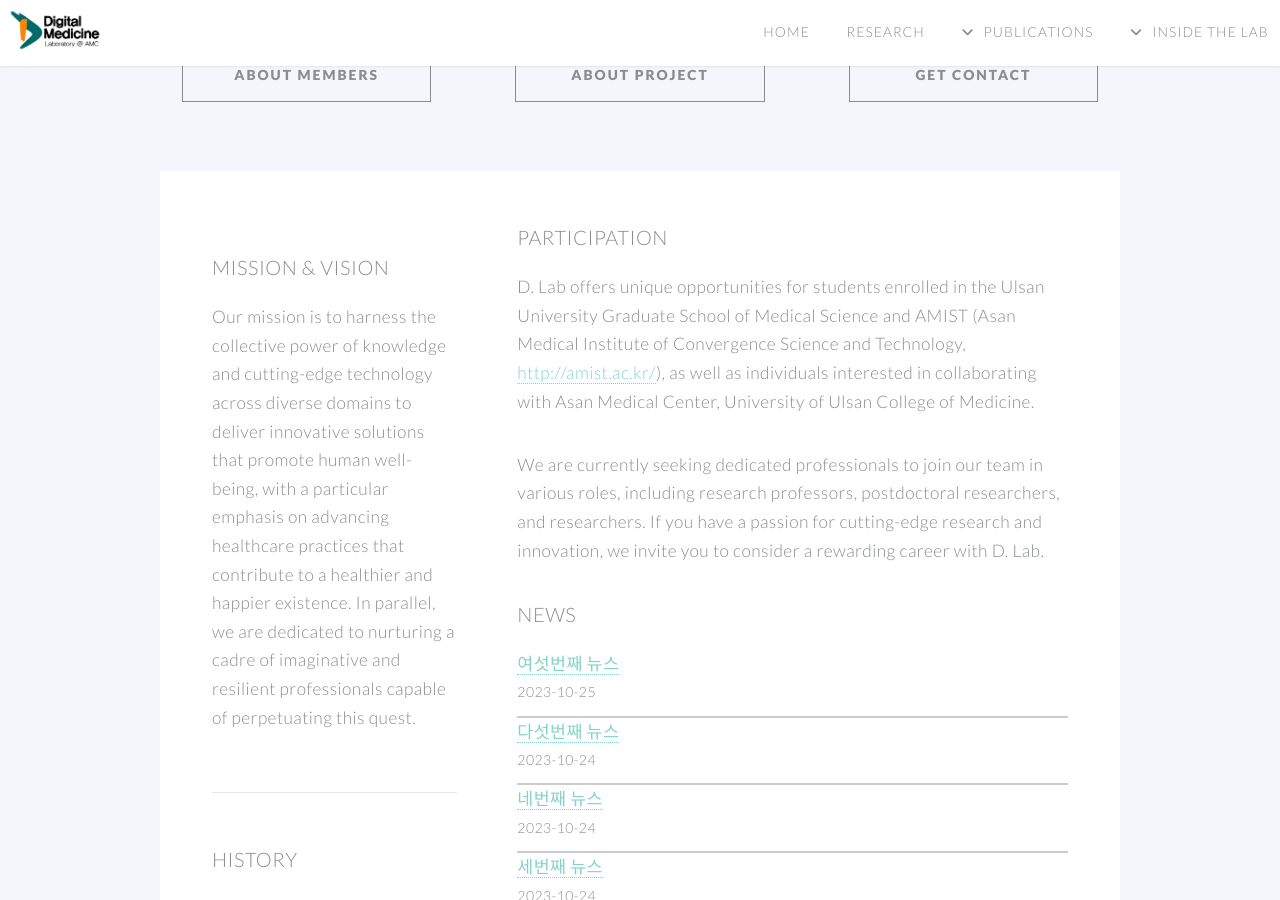
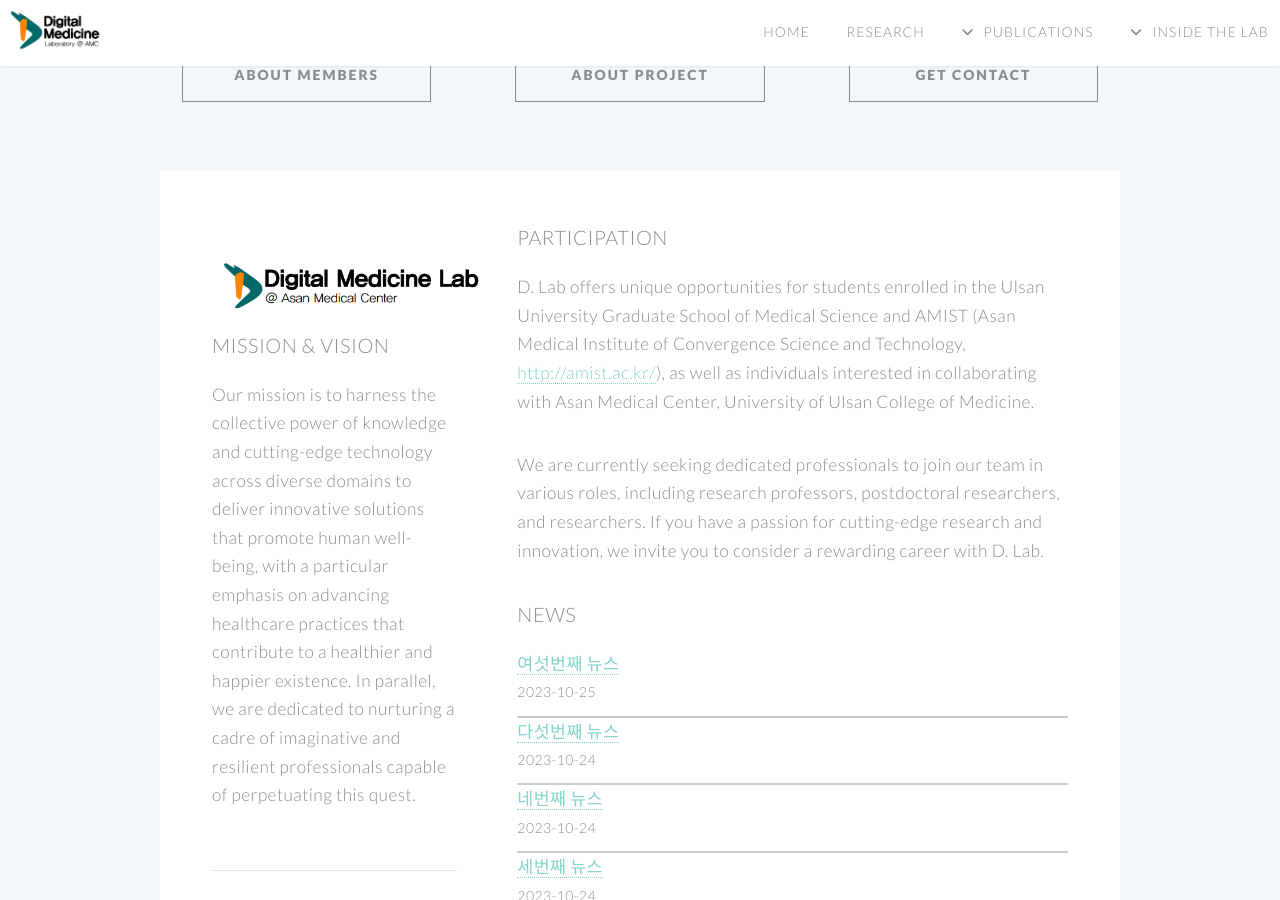
Before and after one commit to ydon1111/ydon1111.github.io, a Jekyll site: the page built from htmls/inside_the_lab/DHLAB@AMC.html, in a window 1280 px wide and 900 px high, scrolled down 644 px. Built offline with Jekyll 4.4.1, drawn with Linux system fonts in a browser that asks for light colours; nearby versions of some CDN libraries.

Commit message:
insidethelab logo 추가

```diff
--- a/htmls/inside_the_lab/DHLAB@AMC.html
+++ b/htmls/inside_the_lab/DHLAB@AMC.html
@@ -85,7 +85,9 @@ layout: default
 				<!-- Sidebar -->
 				<div class="sidebar">
 					<section>
+						<img src="/images/logo/logo2.png" alt="" style="width: 280px;">
 						<header>
+
 							<h3>MISSION & VISION</h3>
 						</header>
 						<p style="margin-bottom: 8px;">Our mission is to harness the collective power of knowledge and cutting-edge technology
--- a/htmls/publications/publications_conference.html
+++ b/htmls/publications/publications_conference.html
@@ -8,7 +8,7 @@ layout: default
         <span class="icon fa-solid fa-scroll"></span>
         <h2>publications</h2>
         &nbsp;
-        <p style="font-size: 28px; color:#999999 ;">Conference</p>
+        <p style="font-size: 28px; color:#999999;">Conference</p>
     </header>
 
 
--- a/htmls/publications/publications_journal.html
+++ b/htmls/publications/publications_journal.html
@@ -8,7 +8,7 @@ layout: default
         <span class="icon fa-solid fa-scroll"></span>
         <h2>publications</h2>
         &nbsp;
-        <p style="font-size: 28px; color:#999999 ;">Journal</p>
+        <p style="font-size: 28px; color:#999999;">Journal</p>
     </header>
 
 
```
